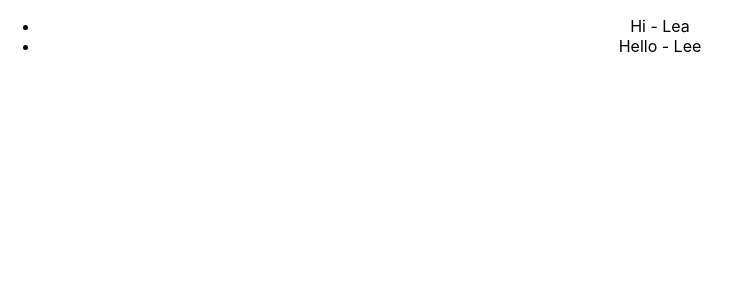
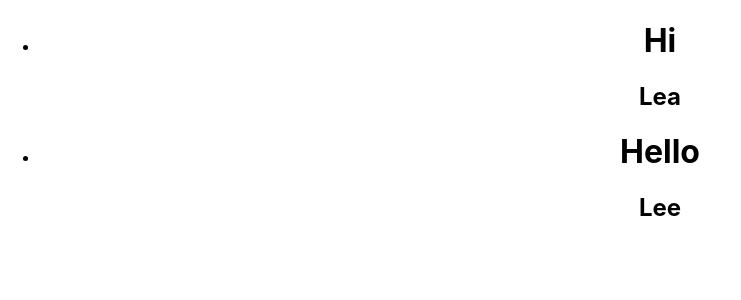
Before and after one commit to lea927/great-quotes, a React (Create React App) app: page /quotes in a window 1280 px wide. Shown: the top 300 px of the page, without its empty margins (0-741 px from the left). Built offline with nearby package versions, Linux system fonts and the light colour scheme.

Commit message:
Adds basic quote component [WIP]

```diff
--- /dev/null
+++ b/src/components/Quote.js
@@ -0,0 +1,10 @@
+export function Quote(props){
+  return (
+    <div className="quote">
+      <h1>{props.quote}</h1>
+      <h2>{props.author}</h2>
+    </div>
+  )
+}
+
+export default Quote;
--- a/src/components/Quotes.js
+++ b/src/components/Quotes.js
@@ -1,4 +1,5 @@
 import { useState, useEffect } from "react";
+import Quote from "./Quote";
 
 export function Quotes() {
   const [error, setError] = useState(null);
@@ -29,7 +30,7 @@ export function Quotes() {
       <ul>
         {quotes.map(quote =>
           <li key={quote.id}>
-            {quote.quote} - {quote.author}
+            <Quote quote={quote.quote} author={quote.author}/>
           </li>
         )}
       </ul>
```
Also changed, not shown: 1 other file (tests, documents, lock files or other folders).
